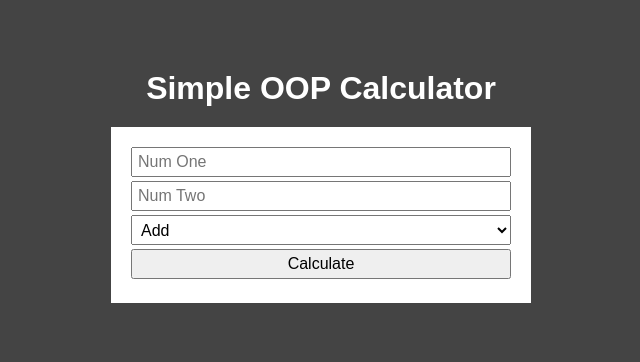
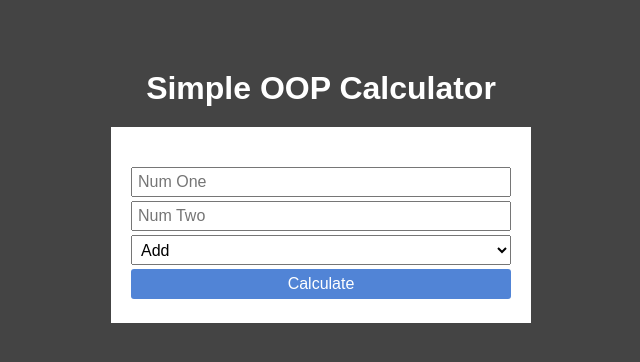
Before and after one commit to The21stKuruno/oop-calcu, a PHP site: page /dist/index.php in a window 1280 px wide. Shown: the top 362 px of the page, without its empty margins (319-959 px from the left). Run offline with PHP 8.4, Linux system fonts and the light colour scheme.

Commit message:
done the pp method

```diff
--- a/dist/css/main.css
+++ b/dist/css/main.css
@@ -8,6 +8,9 @@ body {
   color: #fff;
   font-family: Arial, Helvetica, sans-serif; }
 
+button {
+  cursor: pointer; }
+
 .container {
   max-width: 500px;
   margin: 50px auto;
@@ -17,7 +20,7 @@ body {
   .container form {
     background: #fff;
     color: #000;
-    padding: 20px;
+    padding: 40px 20px 20px 20px;
     margin: 20px; }
   .container input,
   .container select {
@@ -31,3 +34,8 @@ body {
     height: 30px;
     font-size: 1rem;
     line-height: 1.1rem; }
+  .container button {
+    background: #5184d6;
+    border: 0;
+    border-radius: 3px;
+    color: #fff; }
--- a/dist/index.php
+++ b/dist/index.php
@@ -10,14 +10,14 @@
 <body>
 <div class="container">
   <h1>Simple OOP Calculator</h1>
-  <form action="includes/calculate.php">
+  <form action="includes/calculate.inc.php">
     <input type="text" name="txtNumOne" placeholder="Num One">
     <input type="text" name="txtNumTwo" placeholder="Num Two">
-    <select>
-      <option value="add">Add</option>
-      <option value="subtract">Subtract</option>
-      <option value="multiply">Multiply</option>
-      <option value="divide">Divide</option>
+    <select name="sltOperator">
+      <option>Add</option>
+      <option>Subtract</option>
+      <option>Multiply</option>
+      <option>Divide</option>
   </select>
     <button type="submit" name="smbCalculate">Calculate</button>
   </form>
--- a/scss/main.scss
+++ b/scss/main.scss
@@ -1,4 +1,7 @@
 $primary-color: #444;
+$blue: #5184d6;
+$white: #fff;
+$black: #000;
 
 * {
   box-sizing: border-box;
@@ -8,8 +11,12 @@ $primary-color: #444;
 
 body {
   background: $primary-color;
-  color: #fff;
+  color: $white;
   font-family: Arial, Helvetica, sans-serif;
+}
+
+button {
+  cursor: pointer;
 }
 
 .container {
@@ -22,9 +29,9 @@ body {
   }
 
   form {
-    background: #fff;
-    color: #000;
-    padding: 20px;
+    background: $white;
+    color: $black;
+    padding: 40px 20px 20px 20px;
     margin: 20px;
   }
 
@@ -43,4 +50,11 @@ body {
     font-size: 1rem;
     line-height: 1.1rem;
   }
+
+  button {
+    background: $blue;
+    border: 0;
+    border-radius: 3px;
+    color: $white;
+  }
 }
```
Also changed, not shown: dist/includes/calculate.inc.php (added, +24 -0 lines).
